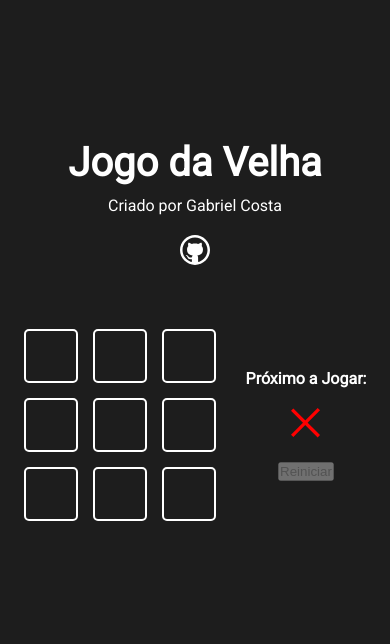
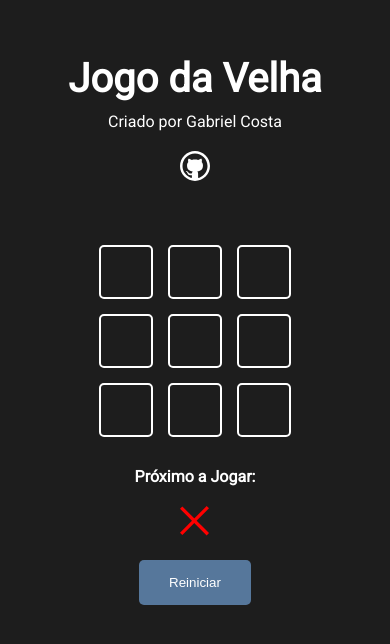
Before and after one commit to costagabriel99/react-jogo-da-velha, a Next.js app: page / in a window 390 px wide. Shown: the part 112-756 px from the top of the page. Built offline with nearby package versions, Linux system fonts and the light colour scheme.

Commit message:
Corrigido Responsividade

```diff
--- a/src/components/button/Button.module.css
+++ b/src/components/button/Button.module.css
@@ -1,3 +1,17 @@
 .button {
+    padding: 15px 30px;
+    border-radius: 5px;
+    cursor: pointer;
+    border: none;
+    background-color: #007bff;
+    color: white;
+}
 
+.button:disabled {
+    padding: 15px 30px;
+    border-radius: 5px;
+    cursor: default;
+    border: none;
+    background-color: #56779b;
+    color: white;
 }
--- a/src/components/game/Game.module.css
+++ b/src/components/game/Game.module.css
@@ -9,3 +9,9 @@
     gap: 30px;
     align-items: center;
 }
+
+@media screen and (max-width: 480px){
+    .gameContent {
+    flex-direction: column;
+    }
+}
--- a/src/components/gameInfo/GameInfo.module.css
+++ b/src/components/gameInfo/GameInfo.module.css
@@ -3,4 +3,5 @@
     flex-direction: column;
     align-items: center;
     gap: 20px;
+    min-width: 200px;
 }
```
